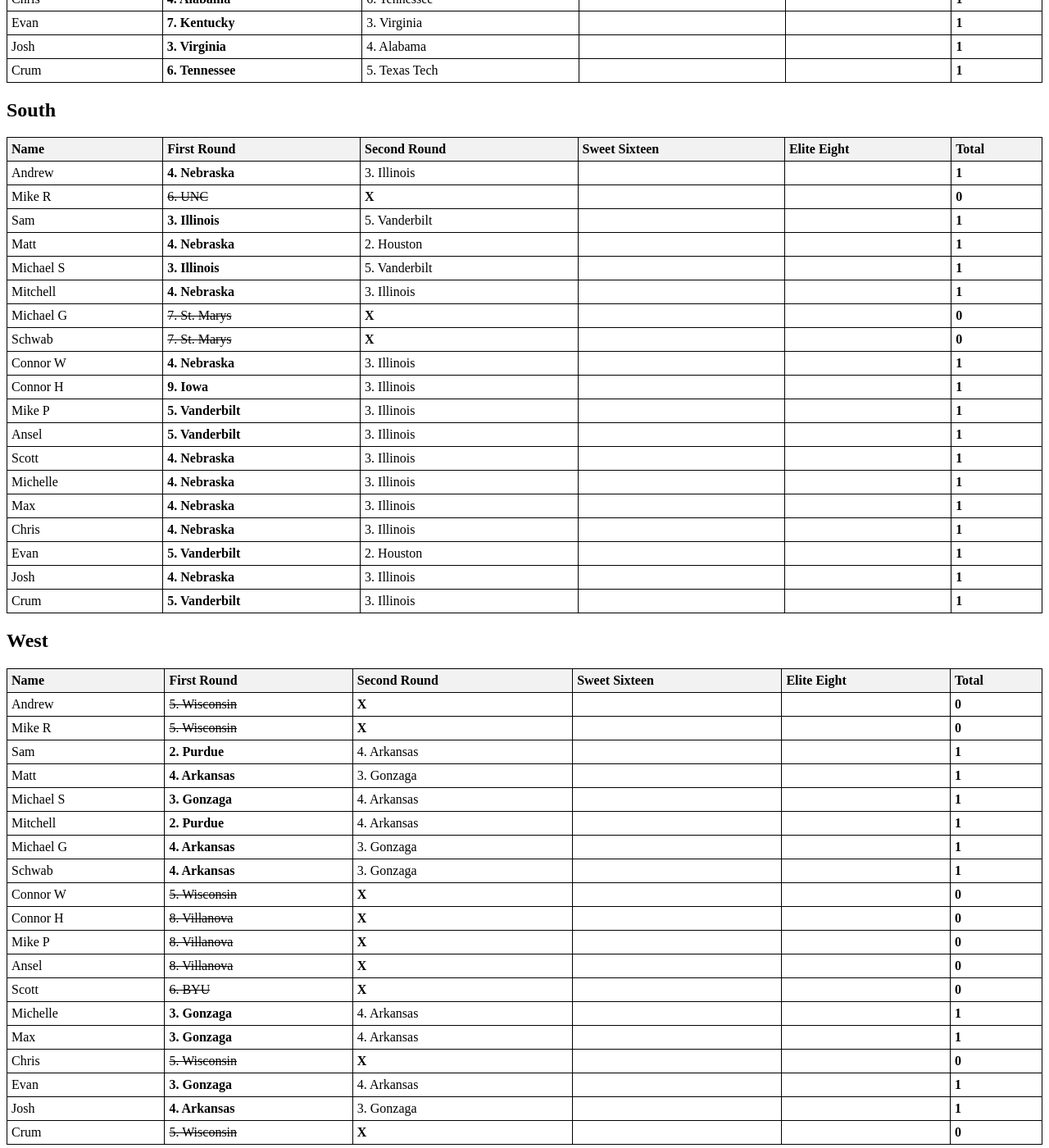
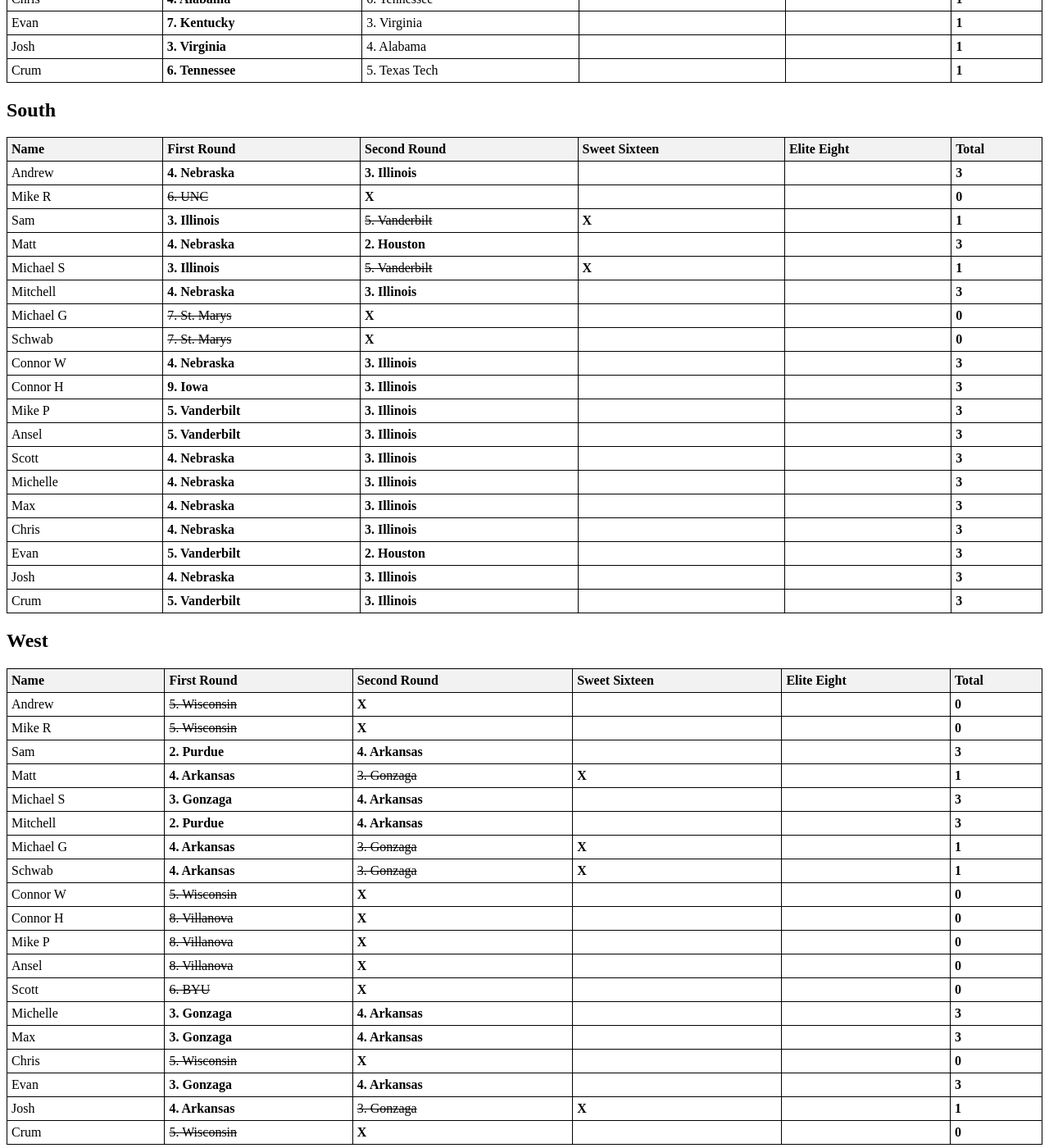
Before and after one commit to aredston19/aredston19.Github.io, a Jekyll site: the page MM_26.html, which Jekyll copies as it is, in a window 1280 px wide and 1400 px high, scrolled down 1195 px. Shown: the whole window at 82% size. Built offline with Jekyll 4.4.1, drawn with Linux system fonts in a browser that asks for light colours.

Commit message:
Add files via upload

```diff
--- a/MM_26.html
+++ b/MM_26.html
@@ -51,19 +51,19 @@
 	<tr>
             <td>Sam</td>
             <td><b>3. Michigan St.</b></td>
-            <td>1. Duke</td>
+            <td><b>1. Duke</b></td>
 		<td></td>
 		<td></td>
-		<td><b>1</b></td>
+		<td><b>3</b></td>
 
         </tr>
 <tr>
             <td>Matt</td>
             <td><b>4. Kansas</b></td>
-            <td>3. Michigan St.</td>
+            <td><b>3. Michigan St.</b></td>
 		<td></td>
 		<td></td>
-		<td><b>1</b></td>
+		<td><b>3</b></td>
 
         </tr>
 <tr>
@@ -93,18 +93,18 @@
 <tr>
             <td>Schwab</td>
             <td><b>4. Kansas</b></td>
-            <td>3. Michigan St.</td>
+            <td><b>3. Michigan St.</b></td>
 		<td></td>
 		<td></td>
-		<td><b>1</b></td>
+		<td><b>3</b></td>
         </tr>
 <tr>
             <td>Connor W</td>
             <td><b>5. St. Johns</b></td>
-            <td>3. Michigan St.</td>
+            <td><b>3. Michigan St.</b></td>
 		<td></td>
 		<td></td>
-		<td><b>1</b></td>
+		<td><b>3</b></td>
         </tr>
 <tr>
             <td>Connor H</td>
@@ -141,10 +141,10 @@
 <tr>
             <td>Michelle</td>
             <td><b>4. Kansas</b></td>
-            <td>3. Michigan St.</td>
+            <td><b>3. Michigan St.</b></td>
 		<td></td>
 		<td></td>
-		<td><b>1</b></td>
+		<td><b>3</b></td>
         </tr>
 <tr>
             <td>Max</td>
@@ -165,10 +165,10 @@
 <tr>
             <td>Evan</td>
             <td><b>5. St. Johns</b></td>
-            <td>3. Michigan St.</td>
+            <td><b>3. Michigan St.</b></td>
 		<td></td>
 		<td></td>
-		<td><b>1</b></td>
+		<td><b>3</b></td>
         </tr>
 <tr>
             <td>Josh</td>
@@ -261,10 +261,10 @@
 <tr>
             <td>Schwab</td>
             <td><b>3. Virginia</b></td>
-            <td>1. Michigan</td>
+            <td><b>1. Michigan</b></td>
 		<td></td>
 		<td></td>
-		<td><b>1</b></td>
+		<td><b>3</b></td>
         </tr>
 <tr>
             <td>Connor W</td>
@@ -370,10 +370,10 @@
         <tr>
             <td>Andrew </td>
             <td><b>4. Nebraska</b></td>
-            <td>3. Illinois</td>
+            <td><b>3. Illinois</b></td>
 		<td></td>
 		<td></td>
-		<td><b>1</b></td>
+		<td><b>3</b></td>
         </tr>
         <tr>
             <td>Mike R</td>
@@ -387,8 +387,8 @@
 	<tr>
             <td>Sam</td>
             <td><b>3. Illinois</b></td>
-            <td>5. Vanderbilt</td>
-		<td></td>
+            <td><s>5. Vanderbilt</s></td>
+		<td><b>X</b></td>
 		<td></td>
 		<td><b>1</b></td>
 
@@ -396,27 +396,27 @@
 <tr>
             <td>Matt</td>
             <td><b>4. Nebraska</b></td>
-            <td>2. Houston</td>
+            <td><b>2. Houston</b></td>
 		<td></td>
 		<td></td>
-		<td><b>1</b></td>
+		<td><b>3</b></td>
 
         </tr>
 <tr>
             <td>Michael S</td>
             <td><b>3. Illinois</b></td>
-            <td>5. Vanderbilt</td>
-		<td></td>
+            <td><s>5. Vanderbilt</s></td>
+		<td><b>X</b></td>
 		<td></td>
 		<td><b>1</b></td>
         </tr>
 <tr>
             <td>Mitchell</td>
             <td><b>4. Nebraska</b></td>
-            <td>3. Illinois</td>
+            <td><b>3. Illinois</b></td>
 		<td></td>
 		<td></td>
-		<td><b>1</b></td>
+		<td><b>3</b></td>
         </tr>
 <tr>
             <td>Michael G</td>
@@ -437,90 +437,90 @@
 <tr>
             <td>Connor W</td>
             <td><b>4. Nebraska</b></td>
-            <td>3. Illinois</td>
+            <td><b>3. Illinois</b></td>
 		<td></td>
 		<td></td>
-		<td><b>1</b></td>
+		<td><b>3</b></td>
         </tr>
 <tr>
             <td>Connor H</td>
             <td><b>9. Iowa</b></td>
-            <td>3. Illinois</td>
+            <td><b>3. Illinois</b></td>
 		<td></td>
 		<td></td>
-		<td><b>1</b></td>
+		<td><b>3</b></td>
         </tr>
 <tr>
             <td>Mike P</td>
             <td><b>5. Vanderbilt</b></td>
-            <td>3. Illinois</td>
+            <td><b>3. Illinois</b></td>
 		<td></td>
 		<td></td>
-		<td><b>1</b></td>
+		<td><b>3</b></td>
         </tr>
 <tr>
             <td>Ansel</td>
             <td><b>5. Vanderbilt</b></td>
-            <td>3. Illinois</td>
+            <td><b>3. Illinois</b></td>
 		<td></td>
 		<td></td>
-		<td><b>1</b></td>
+		<td><b>3</b></td>
         </tr>
 <tr>
             <td>Scott</td>
             <td><b>4. Nebraska</b></td>
-            <td>3. Illinois</td>
+            <td><b>3. Illinois</b></td>
 		<td></td>
 		<td></td>
-		<td><b>1</b></td>
+		<td><b>3</b></td>
         </tr>
 <tr>
             <td>Michelle</td>
             <td><b>4. Nebraska</b></td>
-            <td>3. Illinois</td>
+            <td><b>3. Illinois</b></td>
 		<td></td>
 		<td></td>
-		<td><b>1</b></td>
+		<td><b>3</b></td>
         </tr>
 <tr>
             <td>Max</td>
             <td><b>4. Nebraska</b></td>
-            <td>3. Illinois</td>
+            <td><b>3. Illinois</b></td>
 		<td></td>
 		<td></td>
-		<td><b>1</b></td>
+		<td><b>3</b></td>
         </tr>
 <tr>
             <td>Chris</td>
             <td><b>4. Nebraska</b></td>
-            <td>3. Illinois</td>
+            <td><b>3. Illinois</b></td>
 		<td></td>
 		<td></td>
-		<td><b>1</b></td>
+		<td><b>3</b></td>
         </tr>
 <tr>
             <td>Evan</td>
             <td><b>5. Vanderbilt</b></td>
-            <td>2. Houston</td>
+            <td><b>2. Houston</b></td>
 		<td></td>
 		<td></td>
-		<td><b>1</b></td>
+		<td><b>3</b></td>
         </tr>
 <tr>
             <td>Josh</td>
             <td><b>4. Nebraska</b></td>
-            <td>3. Illinois</td>
+            <td><b>3. Illinois</b></td>
 		<td></td>
 		<td></td>
-		<td><b>1</b></td>
+		<td><b>3</b></td>
         </tr>
 <tr>
             <td>Crum</td>
             <td><b>5. Vanderbilt</b></td>
-            <td>3. Illinois</td>
+            <td><b>3. Illinois</b></td>
 		<td></td>
 		<td></td>
-		<td><b>1</b></td>
+		<td><b>3</b></td>
 
         </tr>
     </table>
@@ -555,17 +555,17 @@
 	<tr>
             <td>Sam</td>
             <td><b>2. Purdue</b></td>
-            <td>4. Arkansas</td>
+            <td><b>4. Arkansas</b></td>
 		<td></td>
 		<td></td>
-		<td><b>1</b></td>
+		<td><b>3</b></td>
 
         </tr>
 <tr>
             <td>Matt</td>
             <td><b>4. Arkansas</b></td>
-            <td>3. Gonzaga</td>
-		<td></td>
+            <td><s>3. Gonzaga</s></td>
+		<td><b>X</b></td>
 		<td></td>
 		<td><b>1</b></td>
 
@@ -573,32 +573,32 @@
 <tr>
             <td>Michael S</td>
             <td><b>3. Gonzaga</b></td>
-            <td>4. Arkansas</td>
+            <td><b>4. Arkansas</b></td>
 		<td></td>
 		<td></td>
-		<td><b>1</b></td>
+		<td><b>3</b></td>
         </tr>
 <tr>
             <td>Mitchell</td>
             <td><b>2. Purdue</b></td>
-            <td>4. Arkansas</td>
+            <td><b>4. Arkansas</b></td>
 		<td></td>
 		<td></td>
-		<td><b>1</b></td>
+		<td><b>3</b></td>
         </tr>
 <tr>
             <td>Michael G</td>
             <td><b>4. Arkansas</b></td>
-            <td>3. Gonzaga</td>
-		<td></td>
+            <td><s>3. Gonzaga</s></td>
+		<td><b>X</b></td>
 		<td></td>
 		<td><b>1</b></td>
         </tr>
 <tr>
             <td>Schwab</td>
             <td><b>4. Arkansas</b></td>
-            <td>3. Gonzaga</td>
-		<td></td>
+            <td><s>3. Gonzaga</s></td>
+		<td><b>X</b></td>
 		<td></td>
 		<td><b>1</b></td>
         </tr>
@@ -645,18 +645,18 @@
 <tr>
             <td>Michelle</td>
             <td><b>3. Gonzaga</b></td>
-            <td>4. Arkansas</td>
+            <td><b>4. Arkansas</b></td>
 		<td></td>
 		<td></td>
-		<td><b>1</b></td>
+		<td><b>3</b></td>
         </tr>
 <tr>
             <td>Max</td>
             <td><b>3. Gonzaga</b></td>
-            <td>4. Arkansas</td>
+            <td><b>4. Arkansas</b></td>
 		<td></td>
 		<td></td>
-		<td><b>1</b></td>
+		<td><b>3</b></td>
         </tr>
 <tr>
             <td>Chris</td>
@@ -669,16 +669,16 @@
 <tr>
             <td>Evan</td>
             <td><b>3. Gonzaga</b></td>
-            <td>4. Arkansas</td>
+            <td><b>4. Arkansas</b></td>
 		<td></td>
 		<td></td>
-		<td><b>1</b></td>
+		<td><b>3</b></td>
         </tr>
 <tr>
             <td>Josh</td>
             <td><b>4. Arkansas</b></td>
-            <td>3. Gonzaga</td>
-		<td></td>
+            <td><s>3. Gonzaga</s></td>
+		<td><b>X</b></td>
 		<td></td>
 		<td><b>1</b></td>
         </tr>
```
